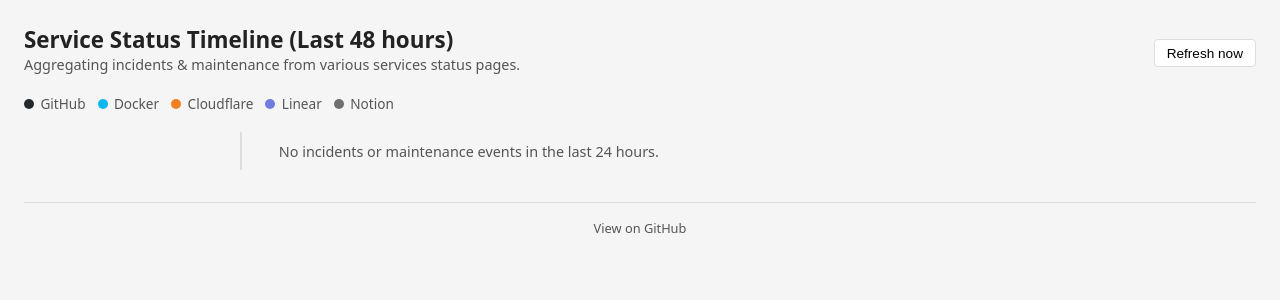
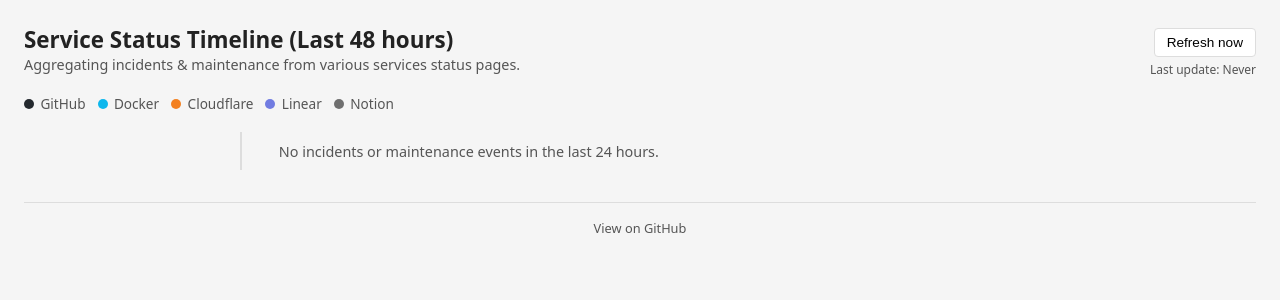
Before and after one commit to jfadelhaye/incident_monitoring, a Flask app: page / in a window 1280 px wide. Shown: the top 300 px of the page. Run offline with Flask 3, Linux system fonts and the light colour scheme; data that the repository does not hold is empty; parts of the project's set-up code (start-up, migrations or seed data) failed here and were passed over.

Commit message:
implement last update (#8)

```diff
--- a/app/models.py
+++ b/app/models.py
@@ -40,3 +40,15 @@
             }
         )
     return events
+
+def get_last_update_time() -> str | None:
+    """Get the timestamp of the most recent database update (created_at)."""
+    conn = sqlite3.connect(DB_PATH)
+    try:
+        cur = conn.execute(
+            "SELECT MAX(created_at) as last_update FROM events"
+        )
+        row = cur.fetchone()
+        return row[0] if row and row[0] else None
+    finally:
+        conn.close()
--- a/app/routes.py
+++ b/app/routes.py
@@ -1,6 +1,6 @@
 from flask import Blueprint, jsonify, render_template
 from app.config import FEEDS
-from app.models import get_events_from_db
+from app.models import get_events_from_db, get_last_update_time
 from app.services.collector import update_feeds
 
 main = Blueprint('main', __name__)
@@ -14,6 +14,11 @@
     events = get_events_from_db(hours=48)
     return jsonify(events)
 
+@main.get("/api/last-update")
+def api_last_update():
+    last_update = get_last_update_time()
+    return jsonify({"last_update": last_update})
+
 @main.post("/refresh")
 def refresh():
     update_feeds()
--- a/app/templates/index.html
+++ b/app/templates/index.html
@@ -40,6 +40,13 @@
       margin-bottom: 0.75rem;
     }
 
+    .header-controls {
+      display: flex;
+      flex-direction: column;
+      align-items: flex-end;
+      gap: 0.25rem;
+    }
+
     h1 {
       font-size: 1.4rem;
     }
@@ -62,6 +69,12 @@
     button#refresh-btn:disabled {
       opacity: 0.6;
       cursor: not-allowed;
+    }
+
+    #last-update {
+      font-size: 0.75rem;
+      color: var(--text-muted);
+      text-align: right;
     }
 
     .legend {
@@ -214,7 +227,10 @@
         Aggregating incidents & maintenance from various services status pages.
       </div>
     </div>
-    <button id="refresh-btn">Refresh now</button>
+    <div class="header-controls">
+      <button id="refresh-btn">Refresh now</button>
+      <div id="last-update">Loading...</div>
+    </div>
   </header>
 
   <div class="legend">
@@ -234,6 +250,26 @@
       if (!str) return "";
       if (str.length <= max) return str;
       return str.slice(0, max - 1).trimEnd() + "…";
+    }
+
+    function formatTimeAgo(isoString) {
+      if (!isoString) return "Never";
+
+      const now = new Date();
+      const past = new Date(isoString);
+      const diffMs = now - past;
+
+      const diffMinutes = Math.floor(diffMs / (1000 * 60));
+      const diffHours = Math.floor(diffMs / (1000 * 60 * 60));
+      const diffDays = Math.floor(diffMs / (1000 * 60 * 60 * 24));
+
+      if (diffMinutes < 1) return "Just now";
+      if (diffMinutes < 60) return `${diffMinutes}m ago`;
+      if (diffHours < 24) return `${diffHours}h ago`;
+      if (diffDays < 7) return `${diffDays}d ago`;
+
+      // For older dates, show the actual date
+      return past.toLocaleDateString();
     }
 
     function renderTimeline(events) {
@@ -319,6 +355,20 @@
       timelineEl.appendChild(fragment);
     }
 
+    async function loadLastUpdate() {
+      try {
+        const res = await fetch("/api/last-update");
+        if (res.ok) {
+          const data = await res.json();
+          const lastUpdateEl = document.getElementById("last-update");
+          lastUpdateEl.textContent = `Last update: ${formatTimeAgo(data.last_update)}`;
+        }
+      } catch (e) {
+        console.error("Failed to load last update time:", e);
+        document.getElementById("last-update").textContent = "Last update: Unknown";
+      }
+    }
+
     async function loadEvents() {
       const timelineEl = document.getElementById("timeline");
       timelineEl.innerHTML = "<div class='empty-message'>Loading…</div>";
@@ -330,6 +380,7 @@
         }
         const data = await res.json();
         renderTimeline(data);
+        loadLastUpdate();
       } catch (e) {
         console.error(e);
         timelineEl.innerHTML =
@@ -360,6 +411,9 @@
 
     // initial load
     loadEvents();
+
+    // Update the "time ago" display every minute
+    setInterval(loadLastUpdate, 60000);
   </script>
 
   <footer>
```
